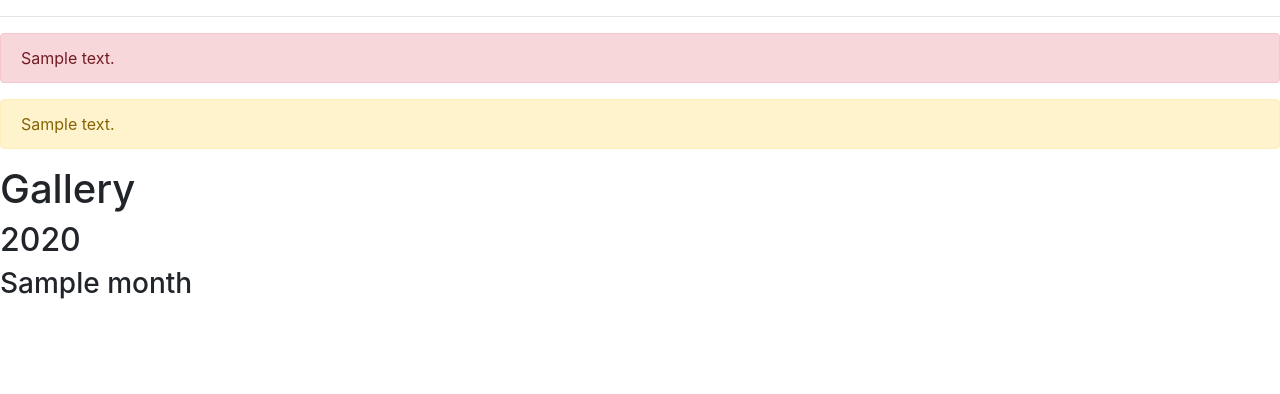
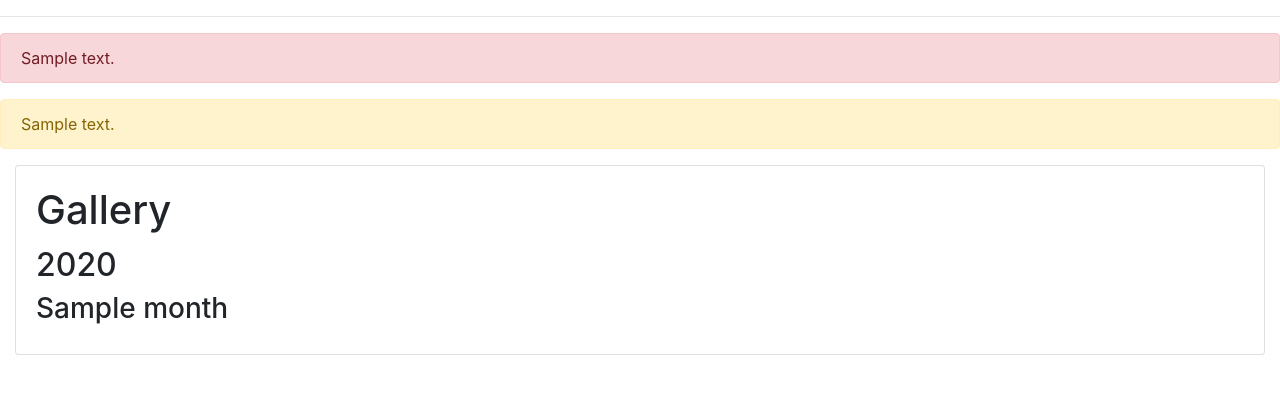
Before and after one commit to Segelzwerg/FamilyFoto, a Flask app: template family_foto/templates/gallery.html in a window 1280 px wide. Shown: the part 40-434 px from the top of the page. Run offline with Flask 2, Linux system fonts and the light colour scheme; the template is opened without the code that fills it: most values are stand-ins (such as "Sample title", 1, 10 or a date in 2020); parts of the project's set-up code (start-up, migrations or seed data) failed here and were passed over; some libraries are stand-ins or nearby versions.

Commit message:
UPDATE: bootstrap the gallery

```diff
--- a/family_foto/templates/gallery.html
+++ b/family_foto/templates/gallery.html
@@ -1,7 +1,10 @@
 {% extends "base.html" %}
 
 {% block content %}
-    <h1>Gallery </h1>
+    <div class="container-fluid">
+        <div class="card">
+            <div class="card-body">
+                <h1 class="card-title">Gallery </h1>
                 {% for year in years %}
                     <h2>
                         {% if year.year != -1 %}
@@ -16,10 +19,14 @@
                             {% else %}
                                 <a href="{{ medium.url }}">
                             {% endif %}
-            <img src="{{ thumbnail }}" alt="File could not be loaded: {{ medium.filename }}"
+                        <img src="{{ thumbnail }}"
+                             alt="File could not be loaded: {{ medium.filename }}"
                              class="img-thumbnail">
                         </a>
                         {% endfor %}
                     {% endfor %}
                 {% endfor %}
+            </div>
+        </div>
+    </div>
 {% endblock %}
```
Lines whose indentation alone changed are shown as unchanged.
